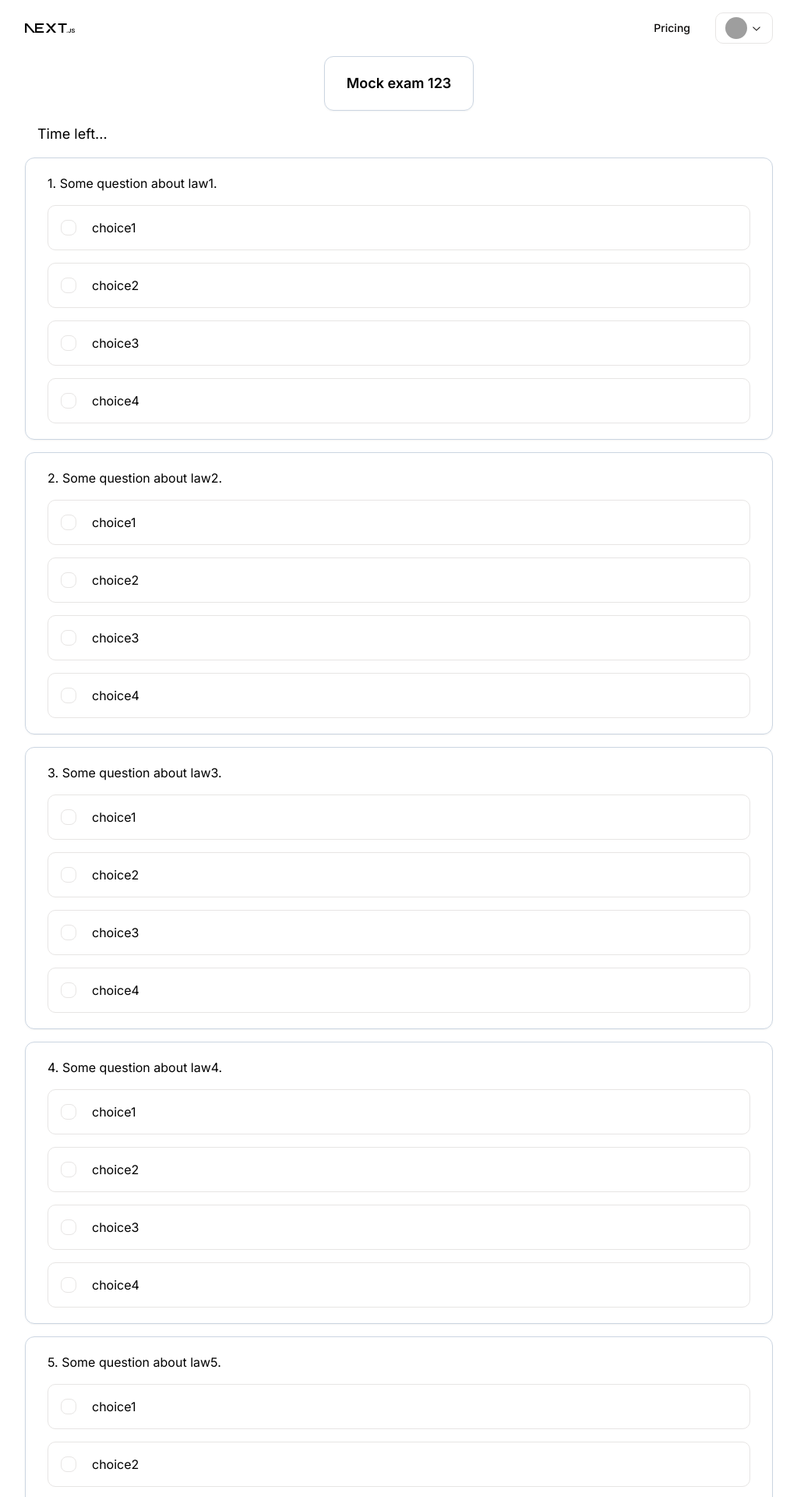
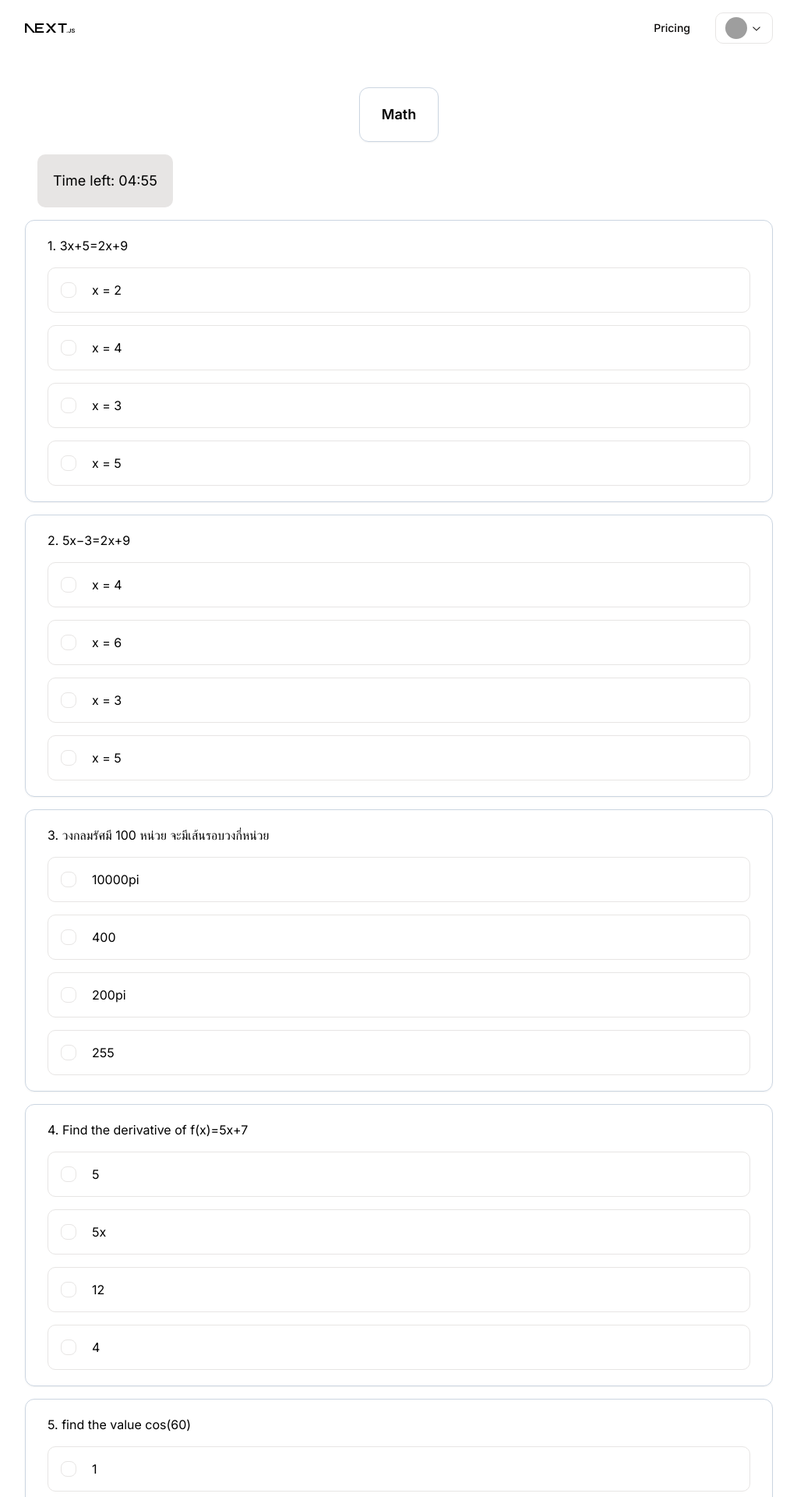
Before and after one commit to Drive-D-Dev/EdTech, a Next.js app in the folder frontend/: page /mock in a window 1280 px wide. Shown: the top 1920 px of the page at 78% size, without its empty margins (128-1151 px from the left). Built offline with nearby package versions, Linux system fonts and the light colour scheme; grey boxes are pictures that could not be loaded.

Commit message:
completeL mock feature

```diff
--- a/frontend/src/app/layout.tsx
+++ b/frontend/src/app/layout.tsx
@@ -12,7 +12,7 @@ const fontSans = FontSans({
 });
 
 interface RootLayoutProps {
-  children: React.ReactNode
+  children: React.ReactNode;
 }
 
 export default function RootLayout({ children }: RootLayoutProps) {
@@ -21,11 +21,11 @@ export default function RootLayout({ children }: RootLayoutProps) {
       <head />
       <body
         className={cn(
-          "min-h-screen bg-background font-sans antialiased ",
+          "min-h-screen bg-background font-sans antialiased bg-white",
           fontSans.variable
         )}
       >
-        <div vaul-drawer-wrapper="" >
+        <div vaul-drawer-wrapper="">
           <ThemeProvider
             attribute="class"
             defaultTheme="system"
--- a/frontend/src/app/mock/page.tsx
+++ b/frontend/src/app/mock/page.tsx
@@ -2,7 +2,9 @@
 import * as React from "react";
 import { useState } from "react";
 import { Button } from "@/components/ui/button";
+import { useRouter } from "next/navigation";
 import ChoiceBox from "@/components/choicebox";
+import CountdownTimer from "@/components/timer-countdown";
 
 import {
   Dialog,
@@ -14,44 +16,15 @@ import {
   DialogTrigger,
 } from "@/components/ui/dialog";
 
-// Mock Data
-const mockExam = [
-  {
-    id: "1",
-    question: "Some question about law1.",
-    choice: ["choice1", "choice2", "choice3", "choice4"],
-    correct: "1",
-  },
-  {
-    id: "2",
-    question: "Some question about law2.",
-    choice: ["choice1", "choice2", "choice3", "choice4"],
-    correct: "4",
-  },
-  {
-    id: "3",
-    question: "Some question about law3.",
-    choice: ["choice1", "choice2", "choice3", "choice4"],
-    correct: "4",
-  },
-  {
-    id: "4",
-    question: "Some question about law4.",
-    choice: ["choice1", "choice2", "choice3", "choice4"],
-    correct: "2",
-  },
-  {
-    id: "5",
-    question: "Some question about law5.",
-    choice: ["choice1", "choice2", "choice3", "choice4"],
-    correct: "3",
-  },
-];
+import { mockExam } from "@/data/mockData";
 
 const MockPage = () => {
   const [selectedChoices, setSelectedChoices] = useState<{
     [key: string]: string | null;
   }>({});
+  const [open, setOpen] = React.useState(false);
+  const [showWarning, setShowWarning] = React.useState(false);
+  const router = useRouter();
 
   const handleSelect = (questionId: string, choice: string) => {
     setSelectedChoices((prev) => ({
@@ -60,27 +33,37 @@ const MockPage = () => {
     }));
   };
 
-  const [open, setOpen] = React.useState(false);
-  const Trigger = () => (
-    <Button variant="secondary" className="flex justify-end w-full p-2">
-      <p>Finish123</p>
-    </Button>
-  );
+  const handleFinishExam = () => {
+    const unansweredQuestions = mockExam.some(
+      (exam) => !selectedChoices[exam.id]
+    );
 
-  const handleFinishExam = () => {
-    // Implement what should happen when the user confirms they want to finish the exam
-    console.log("Exam finished!");
-    setOpen(false); // Close the dialog after finishing the exam
+    if (unansweredQuestions) {
+      setShowWarning(true);
+      setOpen(false);
+    } else {
+      setOpen(true);
+      setShowWarning(false);
+    }
+  };
+
+  const navigateToResults = () => {
+    const queryParams = new URLSearchParams({
+      answers: JSON.stringify(selectedChoices),
+    }).toString();
+
+    router.push(`/mockanswer?${queryParams}`);
+    setOpen(false);
   };
 
   return (
-    <div className="container flex flex-col justify-center items-center space-y-4">
+    <div className="container flex flex-col justify-center items-center space-y-4 bg-white mt-10">
       <div className="box flex flex-col justify-center items-center w-fit">
-        <p className="text-black text-lg font-semibold">Mock exam 123</p>
+        <p className="text-black text-lg font-semibold">Math</p>
       </div>
 
       <div className="w-full flex justify-start pl-4">
-        <p className="text-black text-lg font-normal">Time left...</p>
+        <CountdownTimer duration={300} />
       </div>
 
       {mockExam.map((exam) => (
@@ -106,11 +89,18 @@ const MockPage = () => {
           ))}
         </div>
       ))}
+
       <div className="w-full flex justify-end pr-4">
-        <Dialog open={open} onOpenChange={setOpen}>
+        <Dialog open={open}>
           <DialogTrigger asChild>
             <span>
-              <Trigger />
+              <Button
+                variant="secondary"
+                className="flex justify-end w-full p-2"
+                onClick={handleFinishExam}
+              >
+                <p>Finish</p>
+              </Button>
             </span>
           </DialogTrigger>
           <DialogContent>
@@ -124,13 +114,29 @@ const MockPage = () => {
               <Button variant="outline" onClick={() => setOpen(false)}>
                 Cancel
               </Button>
-              <Button onClick={handleFinishExam}>
-                Yes
-              </Button>
+              <Button onClick={navigateToResults}>Yes</Button>
             </DialogFooter>
           </DialogContent>
         </Dialog>
       </div>
+
+      <Dialog open={showWarning} onOpenChange={setShowWarning}>
+        <DialogContent>
+          <DialogHeader>
+            <DialogTitle>Warning</DialogTitle>
+          </DialogHeader>
+          <DialogDescription>
+            You have unanswered questions. Are you sure you want to finish the
+            exam?
+          </DialogDescription>
+          <DialogFooter>
+            <Button variant="outline" onClick={() => setShowWarning(false)}>
+              Cancel
+            </Button>
+            <Button onClick={navigateToResults}>Yes, finish</Button>
+          </DialogFooter>
+        </DialogContent>
+      </Dialog>
     </div>
   );
 };
--- a/frontend/src/app/mockanswer/page.tsx
+++ b/frontend/src/app/mockanswer/page.tsx
@@ -1,65 +1,35 @@
 "use client";
+import { useSearchParams } from "next/navigation";
+import { useEffect, useState } from "react";
 import { AnswerDialog } from "@/components/answer-dialog";
 
-// Mock Data
-const mockExam = [
-  {
-    id: "1",
-    question: "Some question about law1.",
-    choice: ["choice1", "choice2", "choice3", "choice4"],
-    correct: "choice1",
-  },
-  {
-    id: "2",
-    question: "Some question about law2.",
-    choice: ["choice1", "choice2", "choice3", "choice4"],
-    correct: "choice4",
-  },
-  {
-    id: "3",
-    question: "Some question about law3.",
-    choice: ["choice1", "choice2", "choice3", "choice4"],
-    correct: "choice4",
-  },
-  {
-    id: "4",
-    question: "Some question about law4.",
-    choice: ["choice1", "choice2", "choice3", "choice4"],
-    correct: "choice2",
-  },
-  {
-    id: "5",
-    question: "Some question about law5.",
-    choice: ["choice1", "choice2", "choice3", "choice4"],
-    correct: "choice3",
-  },
-];
-
-const MockSelectedChoice = [
-  { id: "1", choice: "choice2" },
-  { id: "2", choice: "choice4" },
-  { id: "3", choice: "choice1" },
-  { id: "4", choice: "choice2" },
-  { id: "5", choice: "choice3" },
-];
+import { mockExam } from "@/data/mockData";
 
 const MockAnswerPage = () => {
-  // Calculate total questions
+  const searchParams = useSearchParams();
+  const [selectedChoices, setSelectedChoices] = useState<{
+    [key: string]: string | null;
+  }>({});
+
+  useEffect(() => {
+    const answers = searchParams.get("answers");
+    if (answers) {
+      setSelectedChoices(JSON.parse(answers));
+    }
+  }, [searchParams]);
+
   const totalQuestions = mockExam.length;
 
-  // Calculate the number of correct answers
   const correctAnswersCount = mockExam.reduce((count, exam) => {
-    const selectedChoice = MockSelectedChoice.find(
-      (choice) => choice.id === exam.id
-    );
-    if (selectedChoice && selectedChoice.choice === exam.correct) {
+    const selectedChoice = selectedChoices[exam.id];
+    if (selectedChoice === exam.correct) {
       return count + 1;
     }
     return count;
   }, 0);
 
   return (
-    <div className="container flex flex-col justify-center items-center space-y-4">
+    <div className="container flex flex-col justify-center items-center space-y-4 bg-white mt-10">
       <div className="flex flex-col justify-center items-center">
         <p className="text-black text-lg font-semibold">
           {correctAnswersCount}/{totalQuestions}
@@ -69,13 +39,8 @@ const MockAnswerPage = () => {
         <p className="text-black text-lg font-normal">Review</p>
       </div>
       {mockExam.map((exam) => {
-        // Find the selected choice for this exam question
-        const selectedChoice = MockSelectedChoice.find(
-          (choice) => choice.id === exam.id
-        );
-
-        const isSelectedCorrect =
-          selectedChoice && selectedChoice.choice === exam.correct;
+        const selectedChoice = selectedChoices[exam.id];
+        const isSelectedCorrect = selectedChoice === exam.correct;
 
         return (
           <div
@@ -99,11 +64,8 @@ const MockAnswerPage = () => {
             </div>
             <div className="flex flex-col w-full space-y-2 pl-4">
               {exam.choice.map((choice, index) => {
-                // Determine if the current choice is correct
                 const isCorrect = choice === exam.correct;
-                // Determine if the current choice is the one selected by the user
-                const isSelected =
-                  selectedChoice && selectedChoice.choice === choice;
+                const isSelected = selectedChoice === choice;
 
                 return (
                   <div
@@ -130,7 +92,7 @@ const MockAnswerPage = () => {
                     isSelectedCorrect ? "text-green-600" : "text-red-600"
                   }`}
                 >
-                  Your answer: {selectedChoice?.choice}
+                  Your answer: {selectedChoice}
                 </p>
                 {!isSelectedCorrect && (
                   <p className="text-green-600 text-sm">
--- /dev/null
+++ b/frontend/src/components/timer-countdown.tsx
@@ -0,0 +1,48 @@
+import React, { useState, useEffect } from "react";
+
+interface CountdownTimerProps {
+  duration: number;
+  onTimeUp?: () => void;
+}
+
+const CountdownTimer: React.FC<CountdownTimerProps> = ({
+  duration,
+  onTimeUp,
+}) => {
+  const [timeLeft, setTimeLeft] = useState(duration);
+
+  useEffect(() => {
+    const timer = setInterval(() => {
+      setTimeLeft((prevTime) => {
+        if (prevTime <= 1) {
+          clearInterval(timer);
+          if (onTimeUp) {
+            onTimeUp();
+          }
+          return 0;
+        }
+        return prevTime - 1;
+      });
+    }, 1000);
+
+    return () => clearInterval(timer);
+  }, [onTimeUp]);
+
+  const formatTime = (seconds: number) => {
+    const minutes = Math.floor(seconds / 60);
+    const remainingSeconds = seconds % 60;
+    return `${minutes.toString().padStart(2, "0")}:${remainingSeconds
+      .toString()
+      .padStart(2, "0")}`;
+  };
+
+  return (
+    <div className="flex flex-col bg-stone-200 rounded-md p-5">
+      <p className="text-black text-lg font-normal">
+        Time left: {formatTime(timeLeft)}
+      </p>
+    </div>
+  );
+};
+
+export default CountdownTimer;
--- /dev/null
+++ b/frontend/src/data/mockData.ts
@@ -0,0 +1,32 @@
+export const mockExam = [
+    {
+      id: "1",
+      question: "3x+5=2x+9",
+      choice: ["x = 2", "x = 4", "x = 3", "x = 5"],
+      correct: "x = 4",
+    },
+    {
+      id: "2",
+      question: "5x−3=2x+9",
+      choice: ["x = 4", "x = 6", "x = 3", "x = 5"],
+      correct: "x = 4",
+    },
+    {
+      id: "3",
+      question: "วงกลมรัศมี 100 หน่วย จะมีเส้นรอบวงกี่หน่วย",
+      choice: ["10000pi", "400", "200pi", "255"],
+      correct: "200pi",
+    },
+    {
+      id: "4",
+      question: "Find the derivative of f(x)=5x+7",
+      choice: ["5", "5x", "12", "4"],
+      correct: "5",
+    },
+    {
+      id: "5",
+      question: "find the value cos(60)",
+      choice: ["1", "0", "1/2", "3/2"],
+      correct: "1/2",
+    },
+  ];
```
Also changed, not shown: frontend/src/app/home/page.tsx (+2 -28 lines), 1 other file (tests, documents, lock files or other folders).
